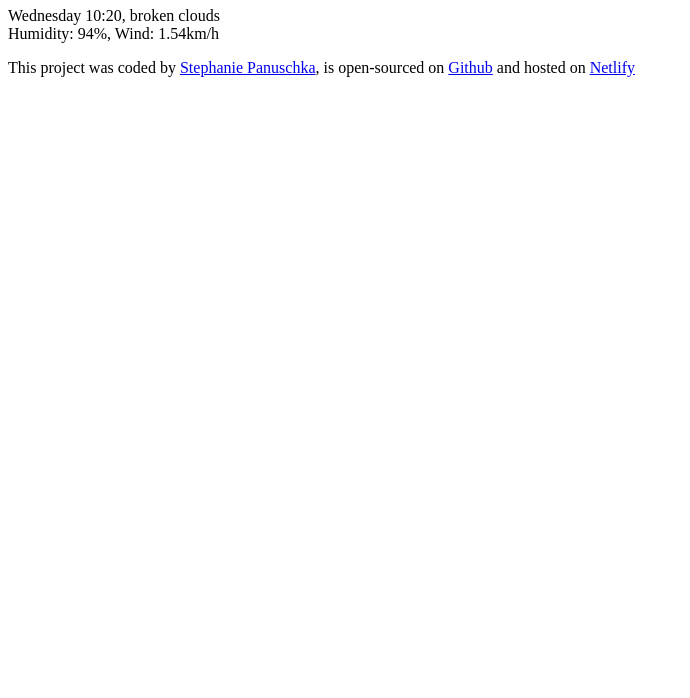
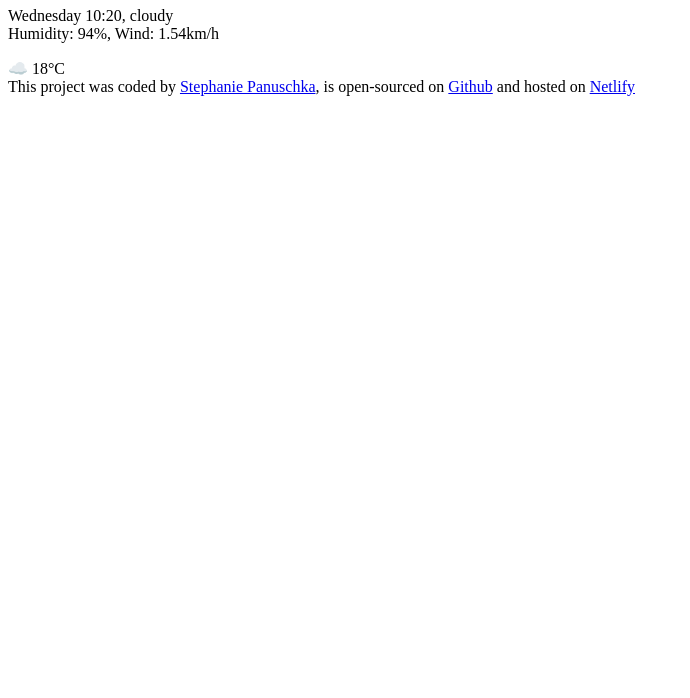
Before and after one commit to stephaniepanuschka/FinalWeatherApp, a plain HTML site: page index.html in a window 1280 px wide. Shown: the part 102-800 px from the top of the page, without its empty margins (0-690 px from the left). Drawn offline with Linux system fonts and the light colour scheme.

Commit message:
Updated weather html

```diff
--- a/index.html
+++ b/index.html
@@ -13,9 +13,12 @@
       <div>
     <h1>Berlin</h1>
     <p>
-      Wednesday 10:20, broken clouds <br/>
+      Wednesday 10:20, cloudy
+      <br/>
       Humidity: 94%, Wind: 1.54km/h
     </p>
+      </div>
+      <div> ☁️ 18°C</div>
     </main>
 
   </div>
```
